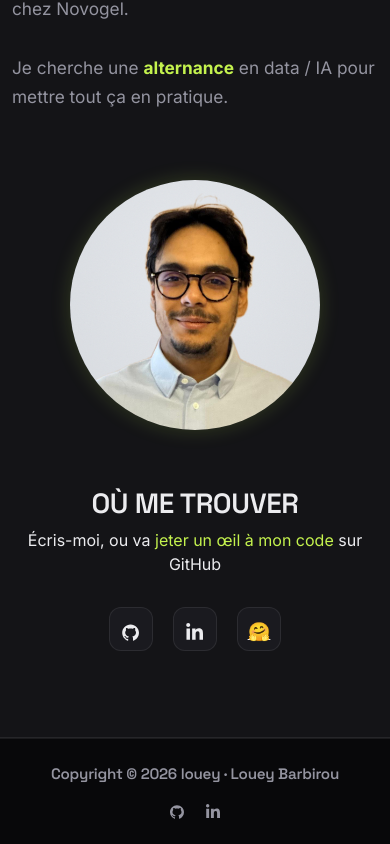
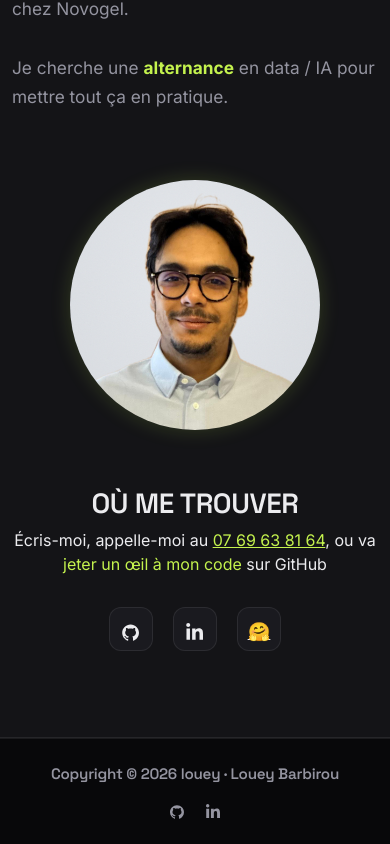
Before and after one commit to baluva/portfolio, a React (Create React App) app: page /#/ in a window 390 px wide. Shown: the part 1936-2780 px from the top of the page. Built offline with nearby package versions, Linux system fonts and the light colour scheme.

Commit message:
Ajoute le numero de telephone (CV + section contact du portfolio)

```diff
--- a/src/components/Home/Home2.js
+++ b/src/components/Home/Home2.js
@@ -56,7 +56,9 @@ function Home2() {
           <Col md={12} className="home-about-social">
             <h1>OÙ ME TROUVER</h1>
             <p>
-              Écris-moi, ou va <span className="purple">jeter un œil à mon code</span> sur GitHub
+              Écris-moi, appelle-moi au{" "}
+              <a href="tel:+33769638164" className="purple">07 69 63 81 64</a>, ou va{" "}
+              <span className="purple">jeter un œil à mon code</span> sur GitHub
             </p>
             <ul className="home-about-social-links">
               <li className="social-icons">
```
Also changed, not shown: 1 other file (tests, documents, lock files or other folders).
